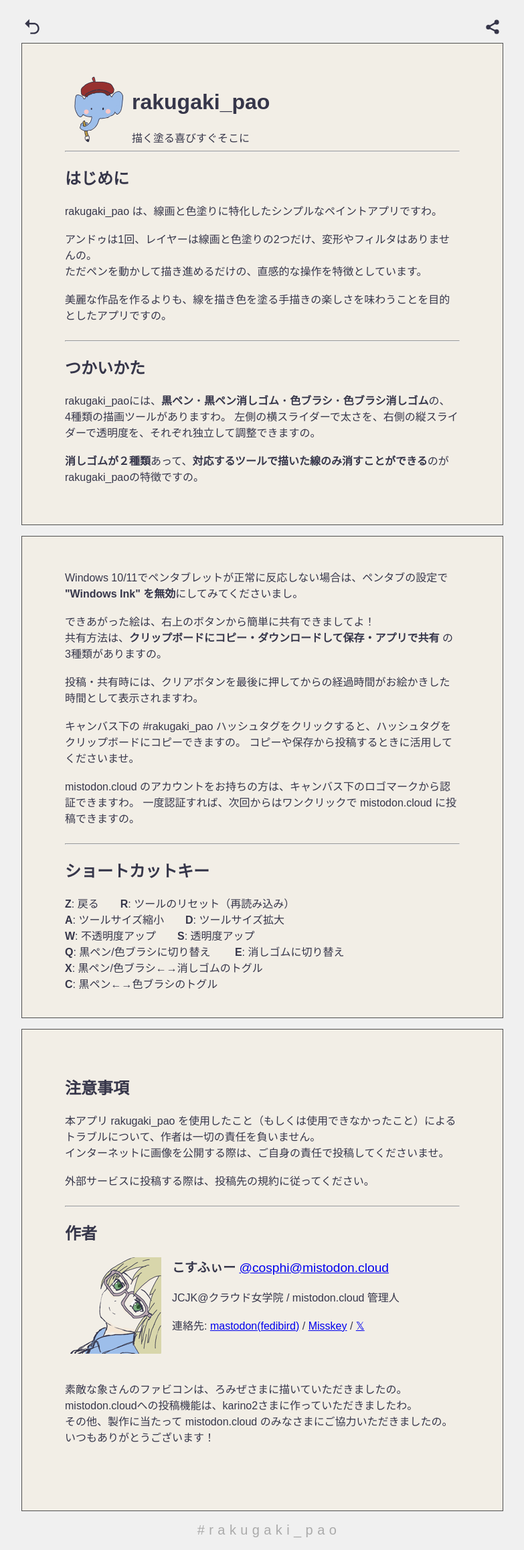
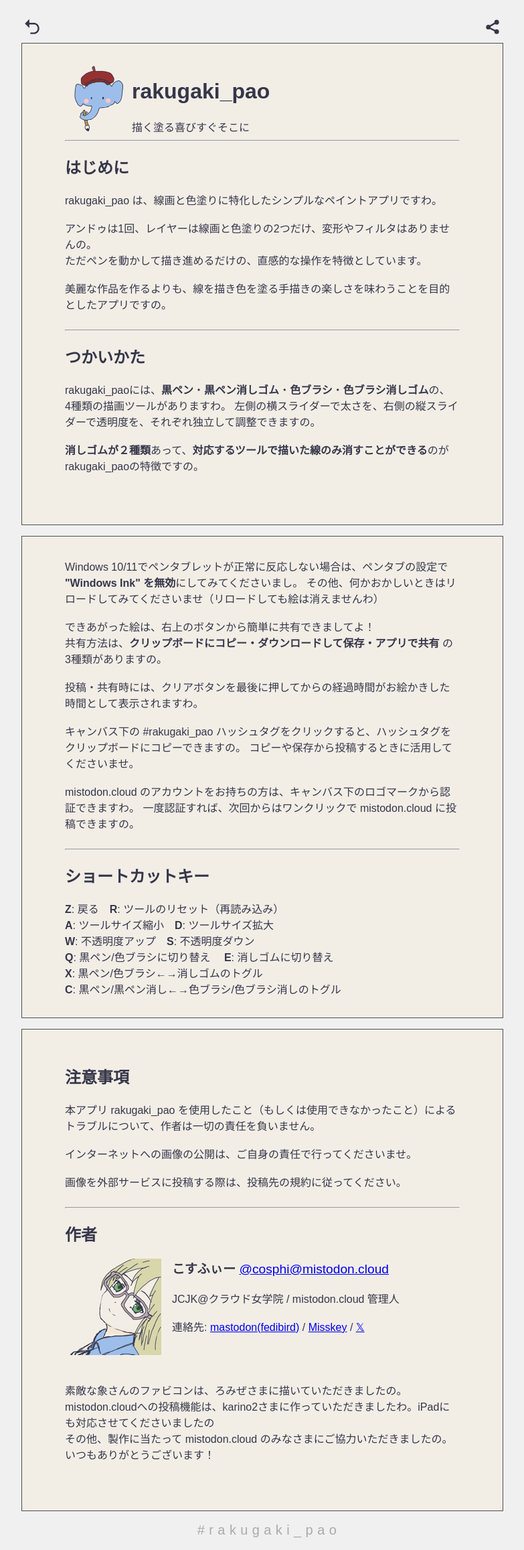
Before and after one commit to Cos-phi/rakugaki_pao, a PHP site: page /manual.html in a window 1280 px wide. Shown: the whole page at 67% size, without its empty margins (248-1031 px from the left). Run offline with PHP 8.4, Linux system fonts and the light colour scheme.

Commit message:
マニュアルを更新しました

```diff
--- a/manual.html
+++ b/manual.html
@@ -49,7 +49,8 @@
         </div>
 
         <div id="manual-content">
-            Windows 10/11でペンタブレットが正常に反応しない場合は、ペンタブの設定で <b>"Windows Ink" を無効</b>にしてみてくださいまし。<br>
+            Windows 10/11でペンタブレットが正常に反応しない場合は、ペンタブの設定で <b>"Windows Ink" を無効</b>にしてみてくださいまし。
+            その他、何かおかしいときはリロードしてみてくださいませ（リロードしても絵は消えませんわ）<br>
             <br>
             できあがった絵は、右上のボタンから簡単に共有できましてよ！<br>
             共有方法は、<b>クリップボードにコピー・ダウンロードして保存・アプリで共有</b> の<br>3種類がありますの。<br>
@@ -64,20 +65,21 @@
             <br>
             <hr>
             <H2>ショートカットキー</H2>
-            <b>Z</b>: 戻る　　<b>R</b>: ツールのリセット（再読み込み）<br>
-            <b>A</b>: ツールサイズ縮小　　<b>D</b>: ツールサイズ拡大<br>
-            <b>W</b>: 不透明度アップ　　<b>S</b>: 透明度アップ<br>
-            <b>Q</b>: 黒ペン/色ブラシに切り替え 　　<b>E</b>: 消しゴムに切り替え<br>
-            <b>X</b>: 黒ペン/色ブラシ←→消しゴムのトグル<br>
-            <b>C</b>: 黒ペン←→色ブラシのトグル<BR>
+            <b>Z</b>: 戻る　<b>R</b>: ツールのリセット（再読み込み）<br>
+            <b>A</b>: ツールサイズ縮小　<b>D</b>: ツールサイズ拡大　<br>
+            <b>W</b>: 不透明度アップ　<b>S</b>: 不透明度ダウン<br>
+            <b>Q</b>: 黒ペン/色ブラシに切り替え 　<b>E</b>: 消しゴムに切り替え<br>
+            <b>X</b>: 黒ペン/色ブラシ←→消しゴムのトグル　<br>
+            <b>C</b>: 黒ペン/黒ペン消し←→色ブラシ/色ブラシ消しのトグル<BR>
         </div>
 
         <div id="manual-content">
             <h2>注意事項</h2>
             本アプリ rakugaki_pao を使用したこと（もしくは使用できなかったこと）によるトラブルについて、作者は一切の責任を負いません。<br>
-            インターネットに画像を公開する際は、ご自身の責任で投稿してくださいませ。<br>
             <br>
-            外部サービスに投稿する際は、投稿先の規約に従ってください。<br>
+            インターネットへの画像の公開は、ご自身の責任で行ってくださいませ。<br>
+            <br>
+            画像を外部サービスに投稿する際は、投稿先の規約に従ってください。<br>
             <br>
 
 
@@ -103,7 +105,7 @@
                 <br>
                 <br>
                 素敵な象さんのファビコンは、ろみぜさまに描いていただきましたの。<br>
-                mistodon.cloudへの投稿機能は、karino2さまに作っていただきましたわ。<br>
+                mistodon.cloudへの投稿機能は、karino2さまに作っていただきましたわ。iPadにも対応させてくださいましたの<br>
                 その他、製作に当たって mistodon.cloud のみなさまにご協力いただきましたの。<br>いつもありがとうございます！
             </div>
         </div>
--- a/style.css
+++ b/style.css
@@ -262,5 +262,5 @@ button {
     border: 1px solid #505050;
     background-color: #F2EEE6;
     box-sizing:border-box;
-    padding: 48px 64px;
+    padding: 32px 64px;
 }
```
